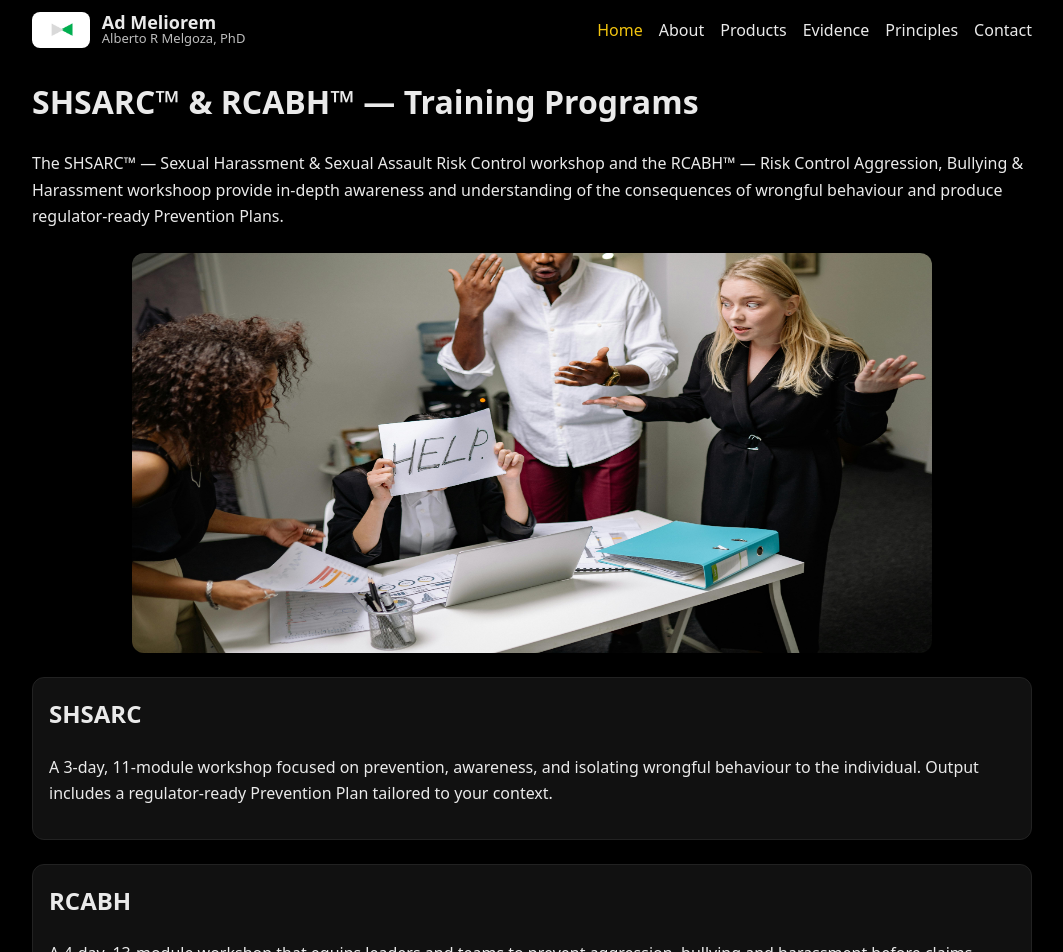
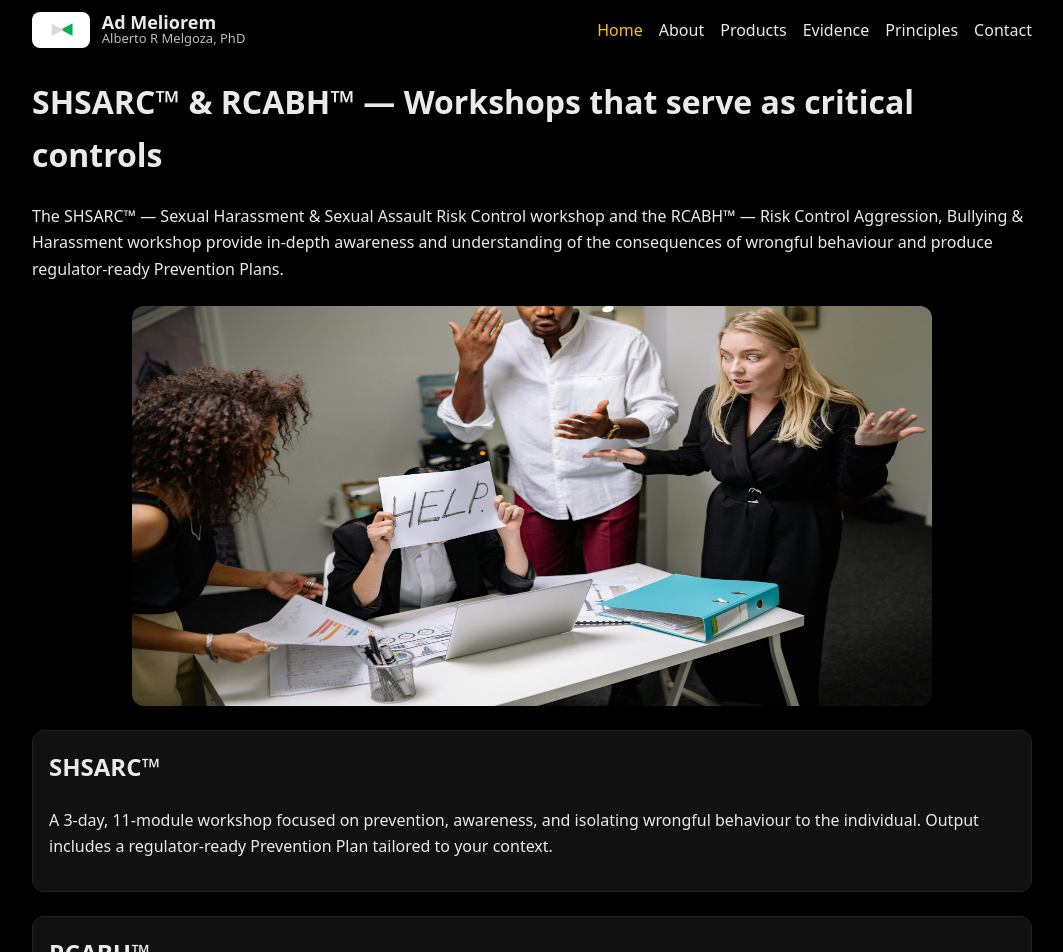
Before and after one commit to AlbertoRMelgoza/AdMeliorem, a Next.js app: page /products/shsarc-rcabh in a window 1280 px wide. Shown: the top 952 px of the page, without its empty margins (108-1171 px from the left). Built offline with nearby package versions, Linux system fonts and the light colour scheme.

Commit message:
Update page.tsx

```diff
--- a/app/products/shsarc-rcabh/page.tsx
+++ b/app/products/shsarc-rcabh/page.tsx
@@ -13,10 +13,10 @@ export default function TrainingPrograms() {
 
   return (
     <main style={wrap}>
-      <h1 style={{ marginTop: 0 }}>SHSARC™ &amp; RCABH™ — Training Programs</h1>
+      <h1 style={{ marginTop: 0 }}>SHSARC™ &amp; RCABH™ — Workshops that serve as critical controls</h1>
       <p>
         The SHSARC™ — Sexual Harassment &amp; Sexual Assault Risk Control workshop and the RCABH™ — Risk Control
-        Aggression, Bullying &amp; Harassment workshoop provide in-depth awareness and understanding of the consequences of wrongful behaviour and produce
+        Aggression, Bullying &amp; Harassment workshop provide in-depth awareness and understanding of the consequences of wrongful behaviour and produce
         regulator-ready Prevention Plans.
       </p>
 
@@ -33,7 +33,7 @@ export default function TrainingPrograms() {
 
 
       <section style={block} id="shsarc">
-        <h2 style={{ marginTop: 0 }}>SHSARC</h2>
+        <h2 style={{ marginTop: 0 }}>SHSARC™</h2>
         <p>
           A 3-day, 11-module workshop focused on prevention, awareness, and isolating wrongful
           behaviour to the individual. Output includes a regulator-ready Prevention Plan tailored to your context.
@@ -41,7 +41,7 @@ export default function TrainingPrograms() {
       </section>
 
       <section style={{ ...block, marginTop: 24 }} id="rcabh">
-        <h2 style={{ marginTop: 0 }}>RCABH</h2>
+        <h2 style={{ marginTop: 0 }}>RCABH™</h2>
         <p>
           A 4-day, 13-module workshop that equips leaders and teams to prevent aggression, bullying and harassment before
           claims arise, and to respond immediately when an incident happens.
```
